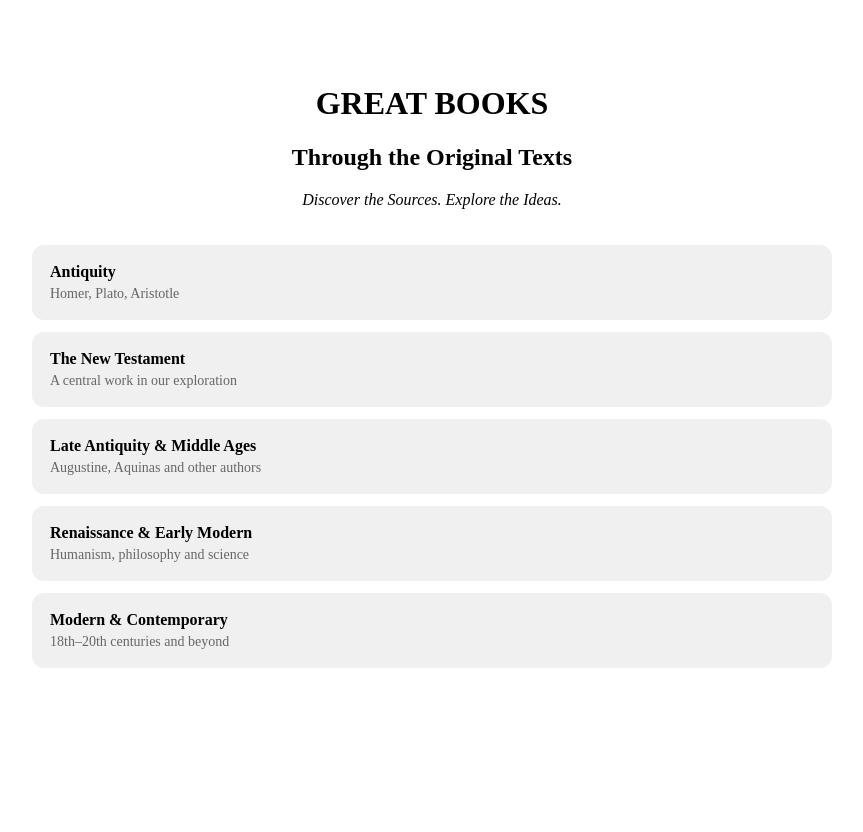
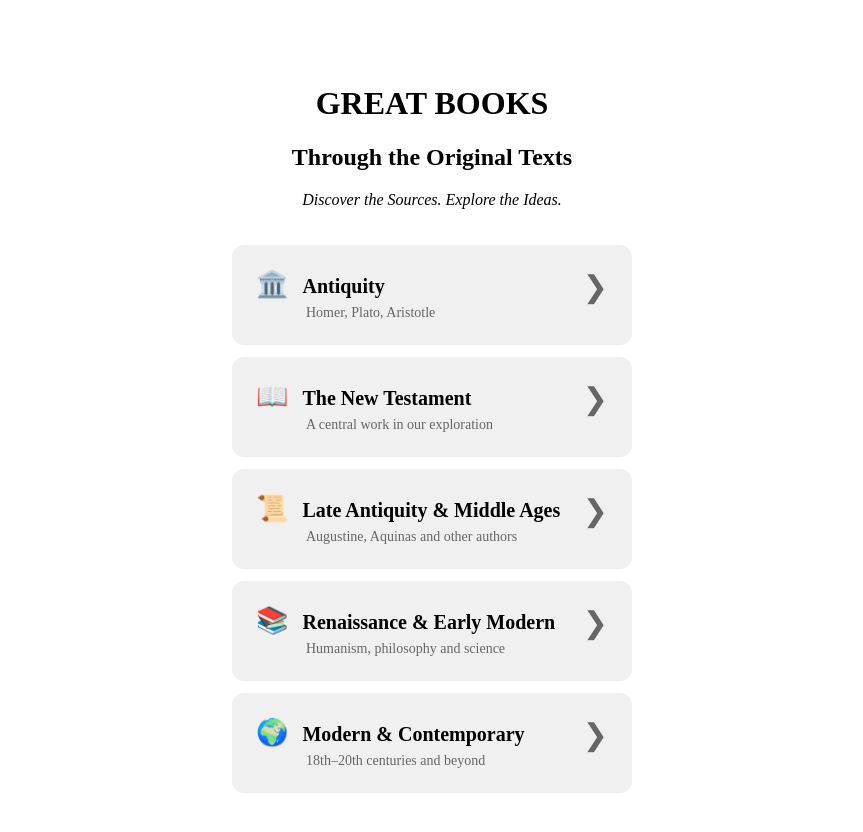
Before and after one commit to adrian1967/InterlinearAdri, a SvelteKit app: page / in a window 1280 px wide. Shown: the top 832 px of the page, without its empty margins (208-1071 px from the left). Before the commit the page ends 800 px from the top, so only its background shows below. Built offline with nearby package versions, Linux system fonts and the light colour scheme.

Commit message:
v0.2 - Amelioration de la page d'accueil

```diff
--- a/src/routes/+page.svelte
+++ b/src/routes/+page.svelte
@@ -852,7 +852,7 @@
 </script>
 
 {#if screen === "home"}
-  <main style="max-width: 800px; margin: 40px auto; padding: 24px; text-align: center;">
+  <main style="max-width: 400px; margin: 40px auto; padding: 24px; text-align: center;">
     <h1>GREAT BOOKS</h1>
     <h2>Through the Original Texts</h2>
     <p><em>Discover the Sources. Explore the Ideas.</em></p>
@@ -863,10 +863,10 @@
     ["Late Antiquity & Middle Ages", "Augustine, Aquinas and other authors"],
     ["Renaissance & Early Modern", "Humanism, philosophy and science"],
     ["Modern & Contemporary", "18th–20th centuries and beyond"]
-  ] as category}
-    <div style="background: #f0f0f0; padding: 18px; border-radius: 12px;">
-      <strong>{category[0]}</strong>
-      <div style="font-size: 14px; color: #666; margin-top: 5px;">
+  ] as category, categoryIndex}
+    <div style="background: #f0f0f0; padding: 24px; border-radius: 12px;">
+      <span style="font-size: 26px; margin-right: 14px;">{["🏛️", "📖", "📜", "📚", "🌍"][categoryIndex]}</span><strong style="font-size: 20px;">{category[0]}</strong><span style="float: right; color: #666;font-size: 30px;">❯</span>
+      <div style="font-size: 14px; color: #666; margin-top: 5px; margin-left: 50px;">
         {category[1]}
       </div>
     </div>
```
